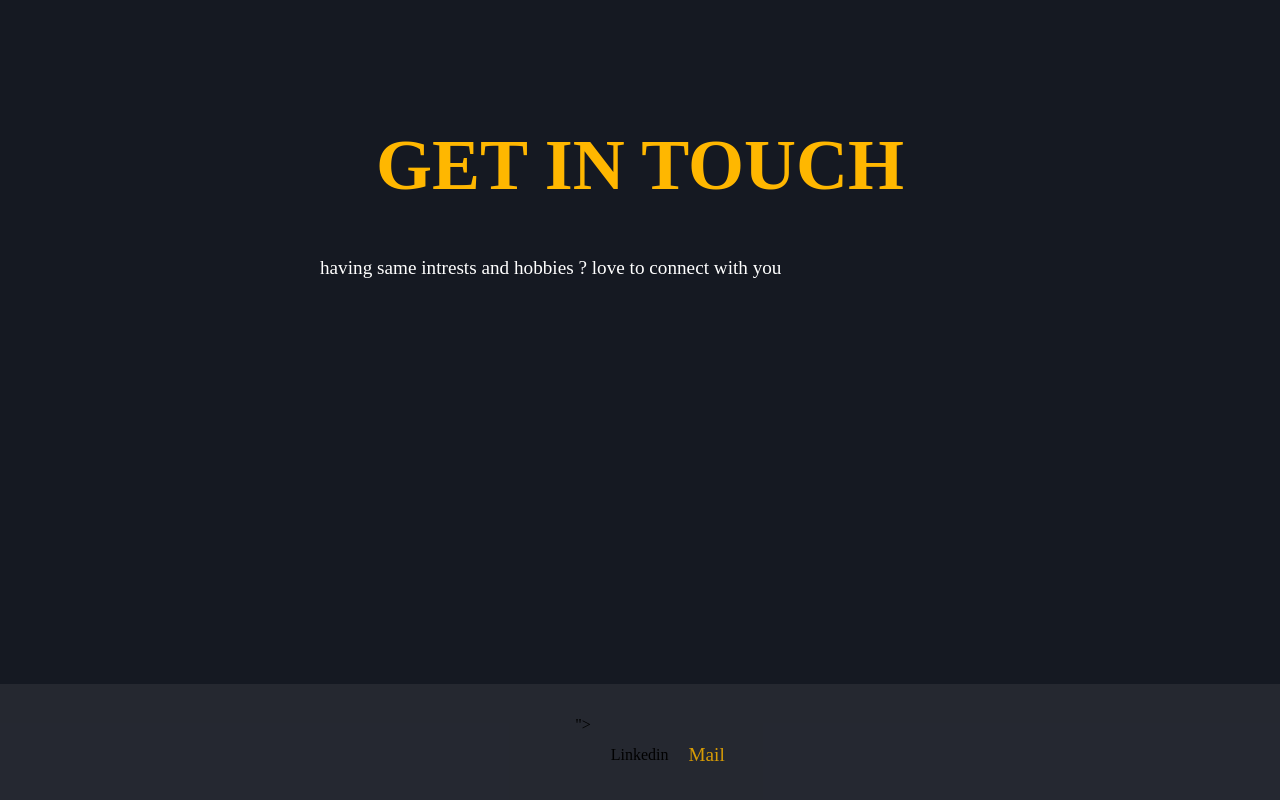
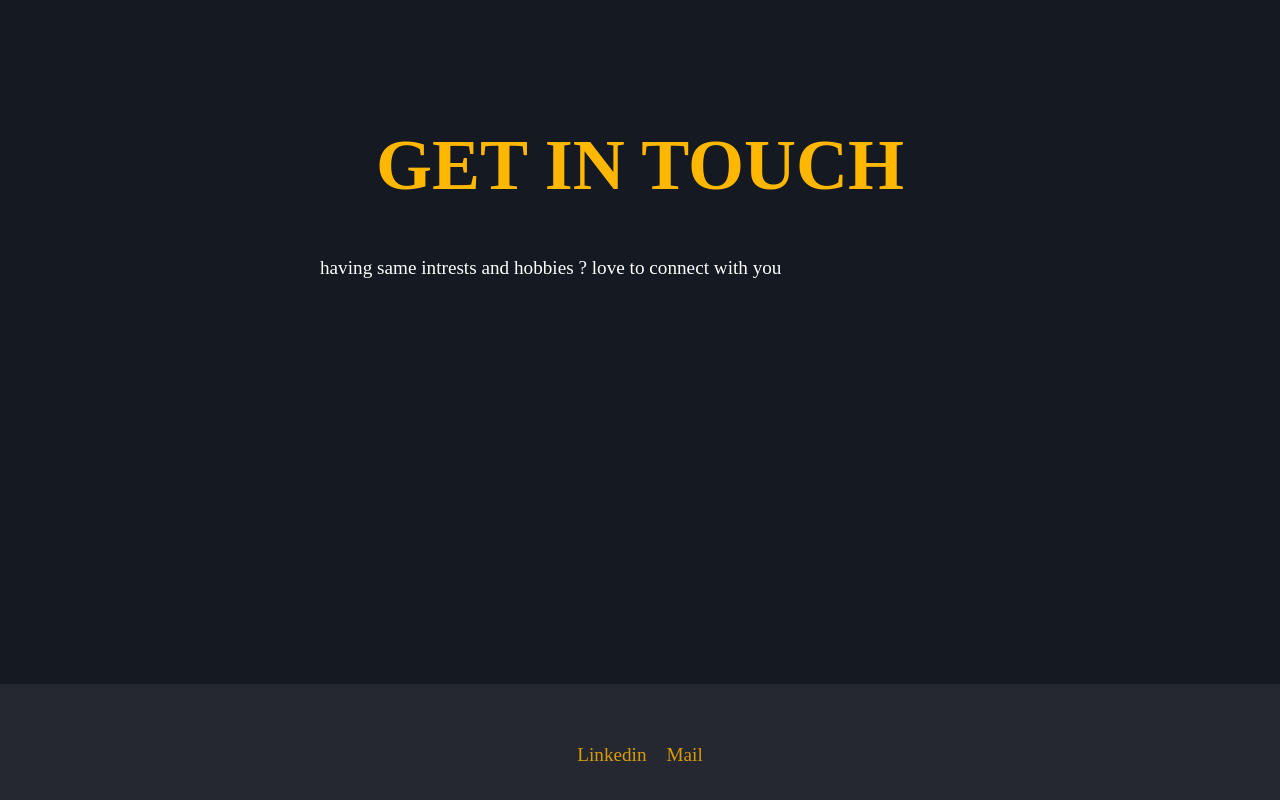
Before and after one commit to farehaaslam/portfoliowebsite, a plain HTML site: page index.html in a window 1280 px wide. Shown: the part 2326-3126 px from the top of the page. Drawn offline with nearby package versions, Linux system fonts and the light colour scheme.

Commit message:
bug resolved

```diff
--- a/index.html
+++ b/index.html
@@ -73,7 +73,7 @@
     </div>
     <footer>
       <ul>
-       <a href=""https://www.linkedin.com/in/fareha-aslam"></a>"><li>Linkedin</li></a>
+       <a href="https://www.linkedin.com/in/fareha-aslam"><li>Linkedin</li></a>
         <a href="mailto:farehaaslam57@gmail.com"><li>Mail</li></a>
       </ul>
 
```
